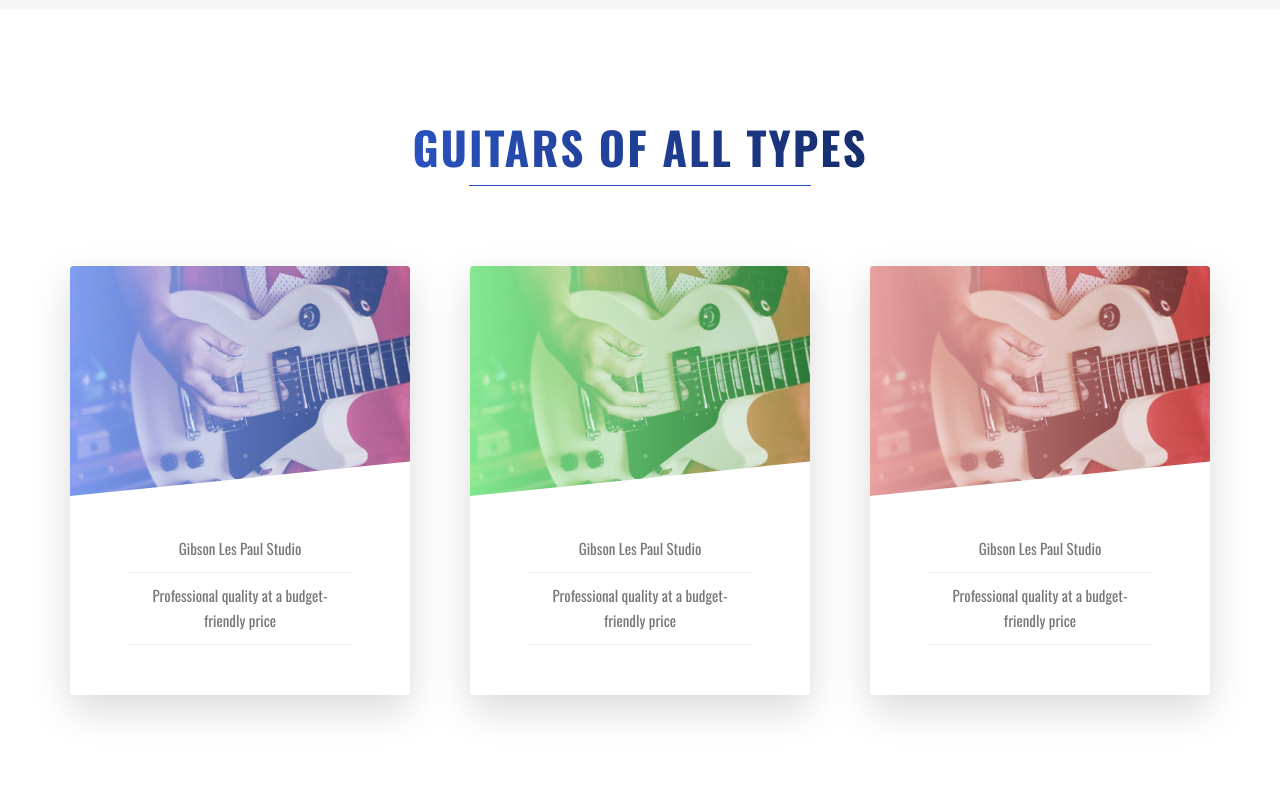
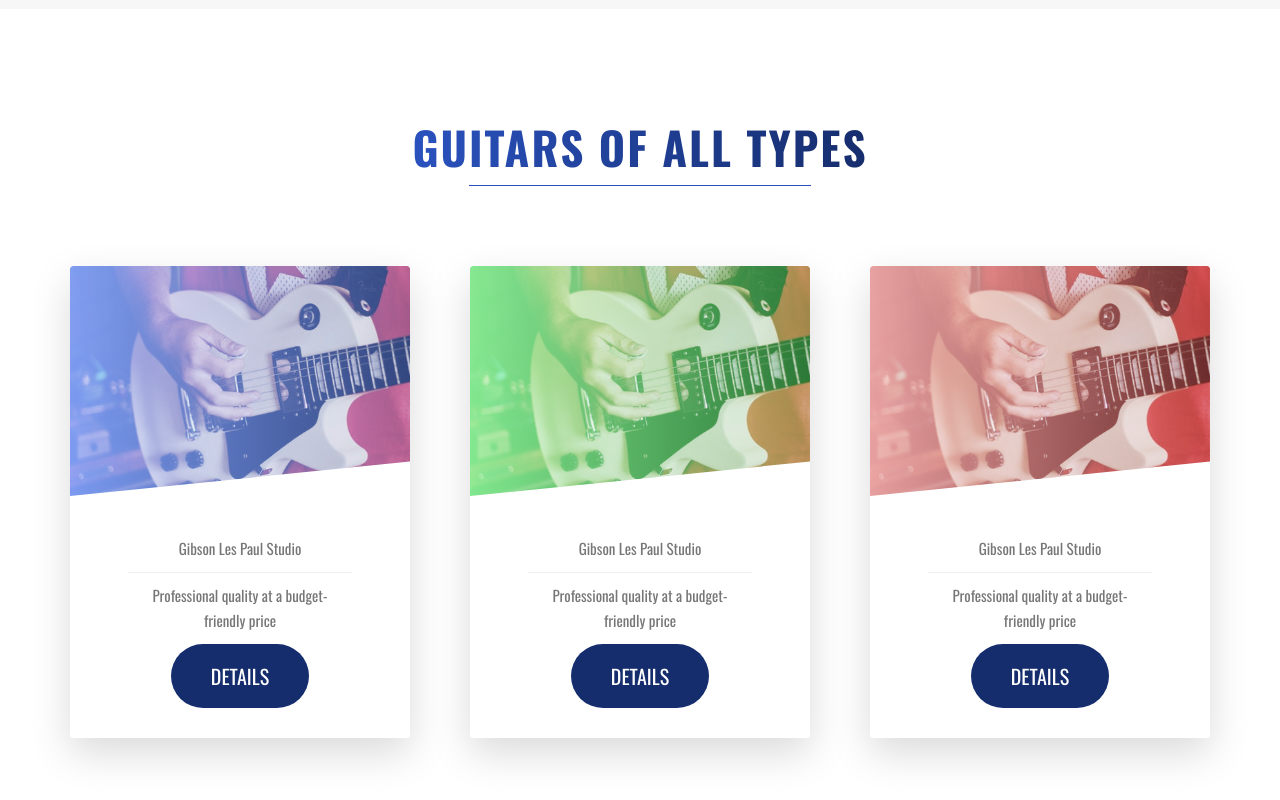
Before and after one commit to chrisdesilva/sweet-guitars, a website: page index.html in a window 1280 px wide. Shown: the part 1469-2269 px from the top of the page. Drawn offline with nearby package versions, Linux system fonts and the light colour scheme.

Commit message:
Add details button to cards

```diff
--- a/index.html
+++ b/index.html
@@ -68,12 +68,12 @@
                 <h4 class="card__heading">
                   <span class="card__heading-span card__heading-span--1"></span>
                 </h4>
-                <div class="card__details">
+                <div class="card__details card__cta">
                   <ul>
                     <li>Gibson Les Paul Studio</li>
                     <li>Professional quality at a budget-friendly price</li>
-                    <li></li>
                   </ul>
+                  <a href="https://www.sweetwater.com/store/detail/LPSTAWGH--gibson-les-paul-studio-alpine-white" target="_blank" class="btn btn--blue">Details</a>
                 </div>
               </div>
             </div>
@@ -88,12 +88,12 @@
                 <h4 class="card__heading">
                   <span class="card__heading-span card__heading-span--2"></span>
                 </h4>
-                <div class="card__details">
+                <div class="card__details card__cta">
                   <ul>
                     <li>Gibson Les Paul Studio</li>
                     <li>Professional quality at a budget-friendly price</li>
-                    <li></li>
                   </ul>
+                  <a href="https://www.sweetwater.com/store/detail/LPSTAWGH--gibson-les-paul-studio-alpine-white" target="_blank" class="btn btn--blue">Details</a>
                 </div>
               </div>
             </div>
@@ -108,12 +108,12 @@
                 <h4 class="card__heading">
                   <span class="card__heading-span card__heading-span--3"></span>
                 </h4>
-                <div class="card__details">
+                <div class="card__details card__cta">
                   <ul>
                     <li>Gibson Les Paul Studio</li>
                     <li>Professional quality at a budget-friendly price</li>
-                    <li></li>
                   </ul>
+                  <a href="https://www.sweetwater.com/store/detail/LPSTAWGH--gibson-les-paul-studio-alpine-white" target="_blank" class="btn btn--blue">Details</a>
                 </div>
               </div>
             </div>
--- a/sass/components/_card.scss
+++ b/sass/components/_card.scss
@@ -44,6 +44,10 @@
     }
   }
 
+  &__cta {
+    text-align: center;
+  }
+
   &__details {
     padding: 3rem;
 
```
Also changed, not shown: css/style.css.
